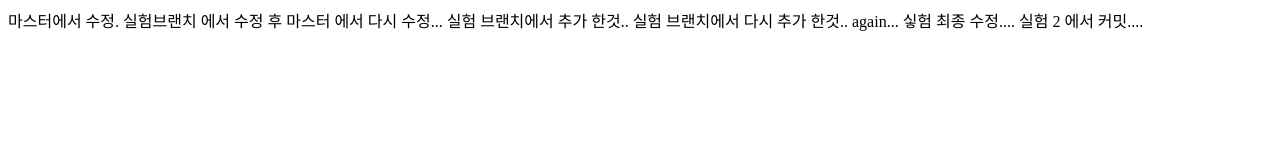
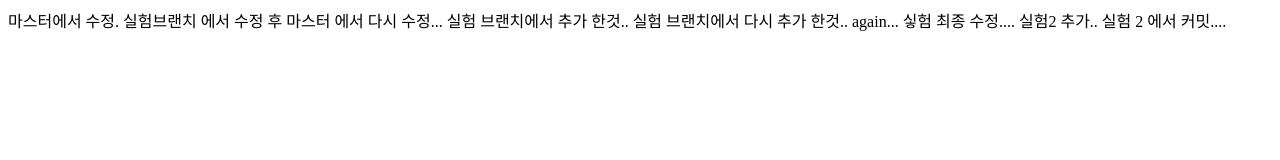
Before and after one commit to nampole/opentutorials, a plain HTML site: page index.html in a window 1280 px wide. Drawn offline with Linux system fonts and the light colour scheme.

Commit message:
마스터와 동일한 부분 실험2 가 수정

```diff
--- a/index.html
+++ b/index.html
@@ -8,7 +8,7 @@
 실험브랜치 에서 수정 후 마스터 에서 다시 수정...
 실험 브랜치에서 추가 한것..
 실험 브랜치에서 다시 추가 한것.. again...
-싷험 최종 수정....
+싷험 최종 수정.... 실험2 추가..
 
 실험 2 에서 커밋....
 </body>
```
